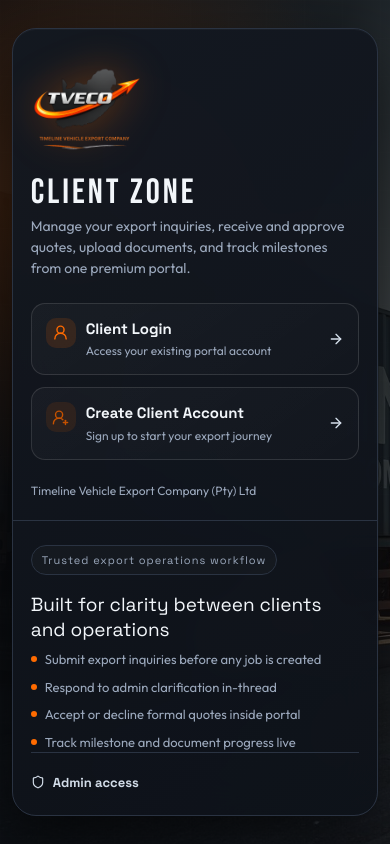
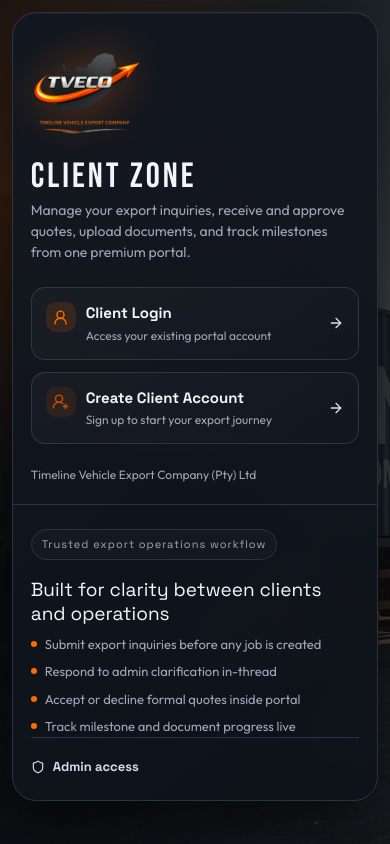
Before and after one commit to mr-h-digital/tveco-invoice-generator-web-ui, a React (Vite) app: page /client-zone#/client-zone/auth in a window 390 px wide. Built offline with nearby package versions, Linux system fonts and the light colour scheme; no server answers.

Commit message:
fix(ui): prevent mobile auth page top clipping on Android Chrome

```diff
--- a/src/index.css
+++ b/src/index.css
@@ -151,6 +151,14 @@
     outline: 2px solid #FF6B00;
     outline-offset: 2px;
   }
+
+  @media (max-width: 860px) {
+    .auth-fullscreen-shell {
+      align-items: flex-start !important;
+      padding-top: max(12px, env(safe-area-inset-top, 0px)) !important;
+      padding-bottom: max(16px, env(safe-area-inset-bottom, 0px)) !important;
+    }
+  }
 }
 
 /* ═══ PRINT STYLES ═══════════════════════════════════════════════════════ */
--- a/src/pages/AdminLoginPage.tsx
+++ b/src/pages/AdminLoginPage.tsx
@@ -38,7 +38,7 @@
   const C = { night: '#0A0C0F', dark: '#111318', card: '#181C23', border: '#252B35', muted: '#8A99AE', white: '#F0F4F8', orange: '#FF6B00' };
 
   return (
-    <div style={{ position: 'fixed', inset: 0, zIndex: 100, display: 'flex', alignItems: 'center', justifyContent: 'center', background: C.night, overflowX: 'hidden', overflowY: 'auto', padding: '20px 0' }}>
+    <div className="auth-fullscreen-shell" style={{ position: 'fixed', inset: 0, zIndex: 100, display: 'flex', alignItems: 'center', justifyContent: 'center', background: C.night, overflowX: 'hidden', overflowY: 'auto', padding: '20px 0' }}>
       <div style={{ position: 'absolute', inset: 0, backgroundImage: `url(${tvecoLoginBg})`, backgroundSize: 'cover', backgroundPosition: 'center 40%', pointerEvents: 'none' }} />
       <div style={{ position: 'absolute', inset: 0, background: 'linear-gradient(105deg, rgba(10,12,15,0.97) 0%, rgba(10,12,15,0.88) 45%, rgba(10,12,15,0.55) 100%)', pointerEvents: 'none' }} />
       <div style={{ position: 'absolute', bottom: 0, left: 0, right: 0, height: 200, background: 'linear-gradient(to top, rgba(10,12,15,1), transparent)', pointerEvents: 'none' }} />
--- a/src/pages/ClientAuthLandingPage.tsx
+++ b/src/pages/ClientAuthLandingPage.tsx
@@ -16,7 +16,21 @@
   };
 
   return (
-    <div style={{ position: 'fixed', inset: 0, zIndex: 100, display: 'flex', alignItems: 'center', justifyContent: 'center', background: C.night, overflowX: 'hidden', overflowY: 'auto', padding: '20px 0' }}>
+    <div
+      className="client-auth-shell auth-fullscreen-shell"
+      style={{
+        position: 'fixed',
+        inset: 0,
+        zIndex: 100,
+        display: 'flex',
+        alignItems: 'center',
+        justifyContent: 'center',
+        background: C.night,
+        overflowX: 'hidden',
+        overflowY: 'auto',
+        padding: '20px 0',
+      }}
+    >
       <div style={{ position: 'absolute', inset: 0, backgroundImage: `url(${tvecoLoginBg})`, backgroundSize: 'cover', backgroundPosition: 'center 35%', pointerEvents: 'none' }} />
       <div style={{ position: 'absolute', inset: 0, background: 'radial-gradient(circle at 16% 22%, rgba(255,107,0,0.20) 0%, rgba(255,107,0,0.00) 42%), linear-gradient(112deg, rgba(8,10,14,0.98) 0%, rgba(9,12,16,0.90) 48%, rgba(8,10,14,0.58) 100%)', pointerEvents: 'none' }} />
       <div style={{ position: 'absolute', inset: 0, backgroundImage: 'linear-gradient(rgba(255,255,255,0.025) 1px, transparent 1px), linear-gradient(90deg, rgba(255,255,255,0.025) 1px, transparent 1px)', backgroundSize: '38px 38px', opacity: 0.25, pointerEvents: 'none' }} />
@@ -103,6 +117,12 @@
       </motion.div>
 
       <style>{`@media (max-width: 860px) {
+        .client-auth-shell {
+          align-items: flex-start !important;
+          padding-top: max(12px, env(safe-area-inset-top, 0px)) !important;
+          padding-bottom: max(16px, env(safe-area-inset-bottom, 0px)) !important;
+        }
+
         .client-auth-stack { grid-template-columns: 1fr !important; }
         .client-auth-left { border-right: 0 !important; border-bottom: 1px solid #2A3342 !important; }
       }
--- a/src/pages/ForgotPasswordPage.tsx
+++ b/src/pages/ForgotPasswordPage.tsx
@@ -26,7 +26,7 @@
   const C = { night: '#0A0C0F', border: '#252B35', muted: '#8A99AE', white: '#F0F4F8', orange: '#FF6B00' };
 
   return (
-    <div style={{ position: 'fixed', inset: 0, background: C.night, display: 'flex', alignItems: 'center', justifyContent: 'center', padding: 16, overflowY: 'auto' }}>
+    <div className="auth-fullscreen-shell" style={{ position: 'fixed', inset: 0, background: C.night, display: 'flex', alignItems: 'center', justifyContent: 'center', padding: 16, overflowY: 'auto' }}>
       <div style={{ position: 'absolute', inset: 0, backgroundImage: `url(${tvecoLoginBg})`, backgroundSize: 'cover', backgroundPosition: 'center 40%', opacity: 0.25 }} />
       <div style={{ position: 'absolute', inset: 0, background: 'linear-gradient(115deg, rgba(10,12,15,0.96), rgba(10,12,15,0.78))' }} />
 
--- a/src/pages/LoginPage.tsx
+++ b/src/pages/LoginPage.tsx
@@ -36,7 +36,7 @@
   const C = { night: '#0A0C0F', dark: '#111318', card: '#181C23', border: '#252B35', muted: '#8A99AE', white: '#F0F4F8', orange: '#FF6B00' };
 
   return (
-    <div style={{ position: 'fixed', inset: 0, zIndex: 100, display: 'flex', alignItems: 'center', justifyContent: 'center', background: C.night, overflowX: 'hidden', overflowY: 'auto', padding: '20px 0' }}>
+    <div className="auth-fullscreen-shell" style={{ position: 'fixed', inset: 0, zIndex: 100, display: 'flex', alignItems: 'center', justifyContent: 'center', background: C.night, overflowX: 'hidden', overflowY: 'auto', padding: '20px 0' }}>
 
       {/* Hero background — TVECO branded container truck */}
       <div style={{ position: 'absolute', inset: 0, backgroundImage: `url(${tvecoLoginBg})`, backgroundSize: 'cover', backgroundPosition: 'center 40%', pointerEvents: 'none' }} />
--- a/src/pages/OtpRecoveryPage.tsx
+++ b/src/pages/OtpRecoveryPage.tsx
@@ -69,7 +69,7 @@
   const C = { night: '#0A0C0F', border: '#252B35', muted: '#8A99AE', white: '#F0F4F8', orange: '#FF6B00' };
 
   return (
-    <div style={{ position: 'fixed', inset: 0, background: C.night, display: 'flex', alignItems: 'center', justifyContent: 'center', padding: 16, overflowY: 'auto' }}>
+    <div className="auth-fullscreen-shell" style={{ position: 'fixed', inset: 0, background: C.night, display: 'flex', alignItems: 'center', justifyContent: 'center', padding: 16, overflowY: 'auto' }}>
       <div style={{ position: 'absolute', inset: 0, backgroundImage: `url(${tvecoLoginBg})`, backgroundSize: 'cover', backgroundPosition: 'center 40%', opacity: 0.22 }} />
       <div style={{ position: 'absolute', inset: 0, background: 'linear-gradient(115deg, rgba(10,12,15,0.96), rgba(10,12,15,0.78))' }} />
 
--- a/src/pages/ResetPasswordPage.tsx
+++ b/src/pages/ResetPasswordPage.tsx
@@ -53,7 +53,7 @@
   const C = { night: '#0A0C0F', border: '#252B35', muted: '#8A99AE', white: '#F0F4F8', orange: '#FF6B00' };
 
   return (
-    <div style={{ position: 'fixed', inset: 0, background: C.night, display: 'flex', alignItems: 'center', justifyContent: 'center', padding: 16, overflowY: 'auto' }}>
+    <div className="auth-fullscreen-shell" style={{ position: 'fixed', inset: 0, background: C.night, display: 'flex', alignItems: 'center', justifyContent: 'center', padding: 16, overflowY: 'auto' }}>
       <div style={{ position: 'absolute', inset: 0, backgroundImage: `url(${tvecoLoginBg})`, backgroundSize: 'cover', backgroundPosition: 'center 40%', opacity: 0.22 }} />
       <div style={{ position: 'absolute', inset: 0, background: 'linear-gradient(115deg, rgba(10,12,15,0.96), rgba(10,12,15,0.78))' }} />
 
--- a/src/pages/SignupPage.tsx
+++ b/src/pages/SignupPage.tsx
@@ -57,7 +57,7 @@
   const C = { night: '#0A0C0F', card: '#181C23', border: '#252B35', muted: '#8A99AE', white: '#F0F4F8', orange: '#FF6B00' };
 
   return (
-    <div style={{ position: 'fixed', inset: 0, zIndex: 100, display: 'flex', alignItems: 'center', justifyContent: 'center', background: C.night, overflowY: 'auto' }}>
+    <div className="auth-fullscreen-shell" style={{ position: 'fixed', inset: 0, zIndex: 100, display: 'flex', alignItems: 'center', justifyContent: 'center', background: C.night, overflowY: 'auto' }}>
       <div style={{ position: 'absolute', inset: 0, backgroundImage: `url(${tvecoLoginBg})`, backgroundSize: 'cover', backgroundPosition: 'center', pointerEvents: 'none' }} />
       <div style={{ position: 'absolute', inset: 0, background: 'linear-gradient(105deg, rgba(10,12,15,0.97) 0%, rgba(10,12,15,0.88) 45%, rgba(10,12,15,0.6) 100%)', pointerEvents: 'none' }} />
 
```
